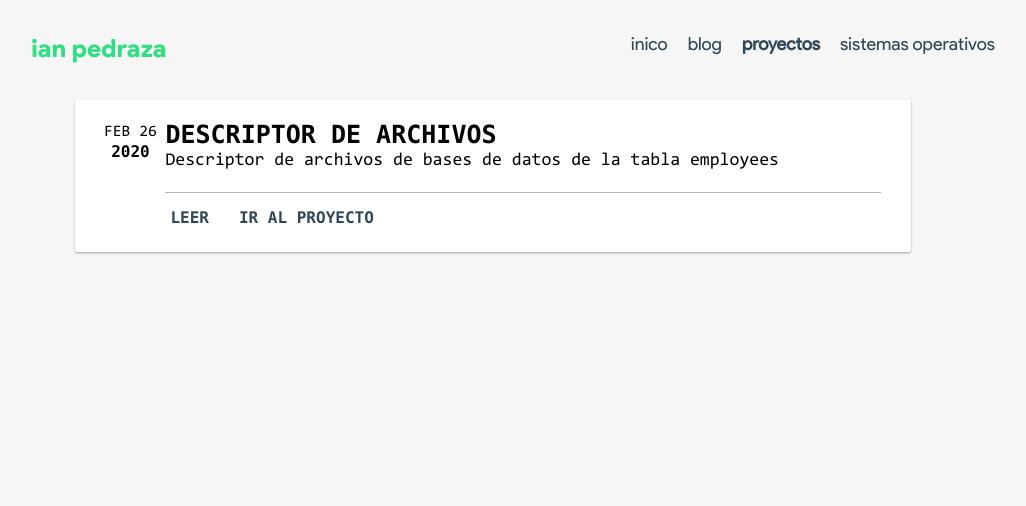
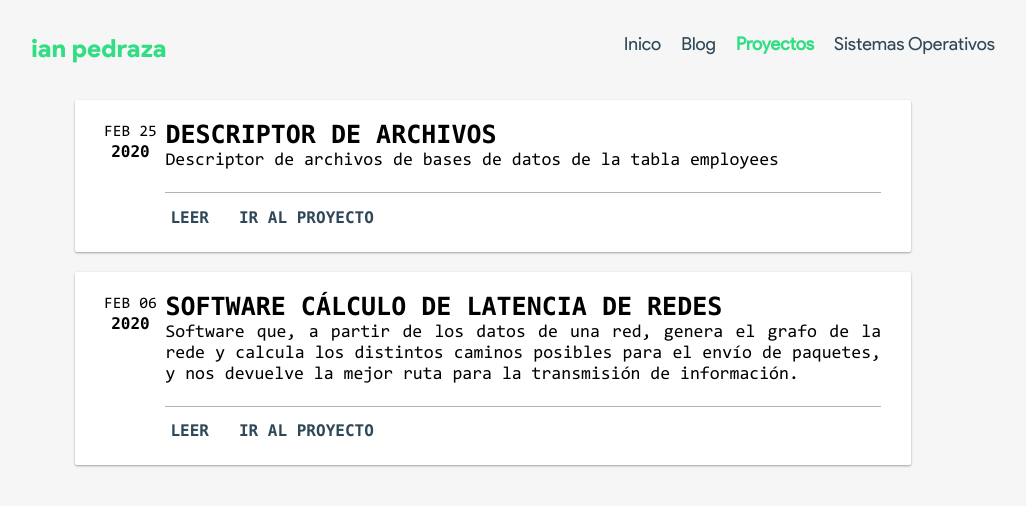
Before and after one commit to ianpedraza/ianpedraza.github.io, a PHP site: page /proyectos.html in a window 1280 px wide. Shown: the top 506 px of the page, without its empty margins (147-1173 px from the left). Run offline with PHP 8.4, Linux system fonts and the light colour scheme.

Commit message:
Agregado proyecto latencia de redes, color en selected y estilo del menu capitalize

```diff
--- a/css/estilos.css
+++ b/css/estilos.css
@@ -87,6 +87,7 @@ body{
     margin-left: 10px;
     text-align: center;
     display: block;
+    text-transform:capitalize;
 }
 
 .menu{
@@ -149,6 +150,7 @@ body{
 
 #selected {
     font-weight: bold;
+    color: #32DE84;
 }
 
 .date{
--- a/proyectos.html
+++ b/proyectos.html
@@ -35,7 +35,7 @@
             <div class="cuerpo">
                 <div class="projects-container">
                     <div class="projectConatiner">
-                        <div class="date">FEB 26<br><strong>2020</strong></div>
+                        <div class="date">FEB 25<br><strong>2020</strong></div>
 
                         <div class="projectItemBody" >
                             <div class="projectItemTitle"><strong>DESCRIPTOR DE ARCHIVOS</strong></div>
@@ -45,6 +45,18 @@
                             <div><a class="projectItemLink" href="https://github.com/IanPedraza/Manejador" target="_blank">IR AL PROYECTO</a></div>
                         </div>
                     </div>
+
+                    <div class="projectConatiner">
+                        <div class="date">FEB 06<br><strong>2020</strong></div>
+
+                        <div class="projectItemBody" >
+                            <div class="projectItemTitle"><strong>SOFTWARE CÁLCULO DE LATENCIA DE REDES</strong></div>
+                            <div class="projectItemDescription">Software que, a partir de los datos de una red, genera el grafo de la rede y calcula los distintos caminos posibles para el envío de paquetes, y nos devuelve la mejor ruta para la transmisión de información.</div>
+                            <div class="divider"></div>
+                            <div><a class="projectItemLink" href="documents/modelo-de-redes/documento-software-calculo-latencia-redes.pdf" target="_blank">LEER</a></div>
+                            <div><a class="projectItemLink" href="https://github.com/IanPedraza/LatenciaRedes" target="_blank">IR AL PROYECTO</a></div>
+                        </div>
+                    </div>
                </div>
             </div>
         </div>
```
Also changed, not shown: 1 other file.
